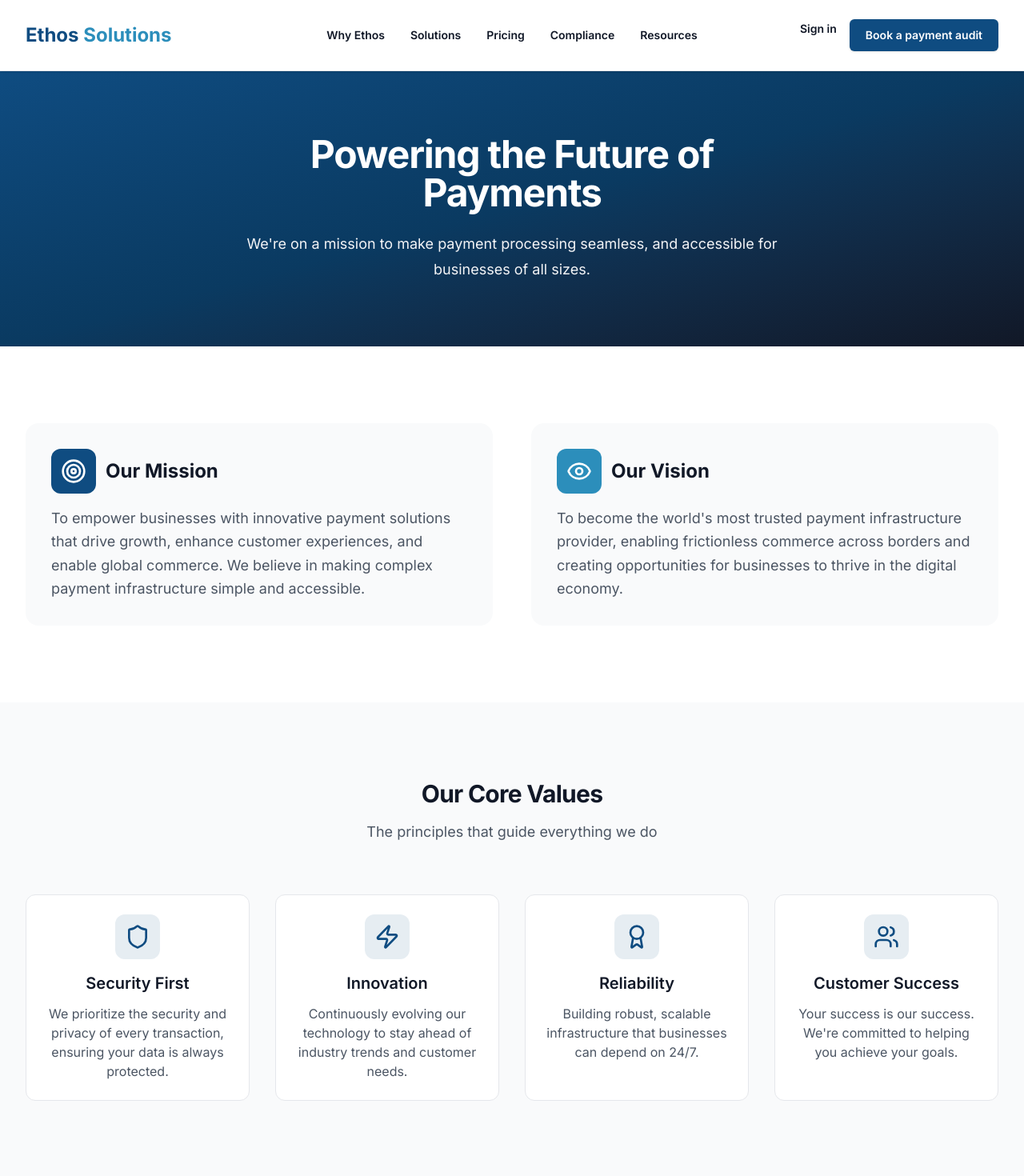
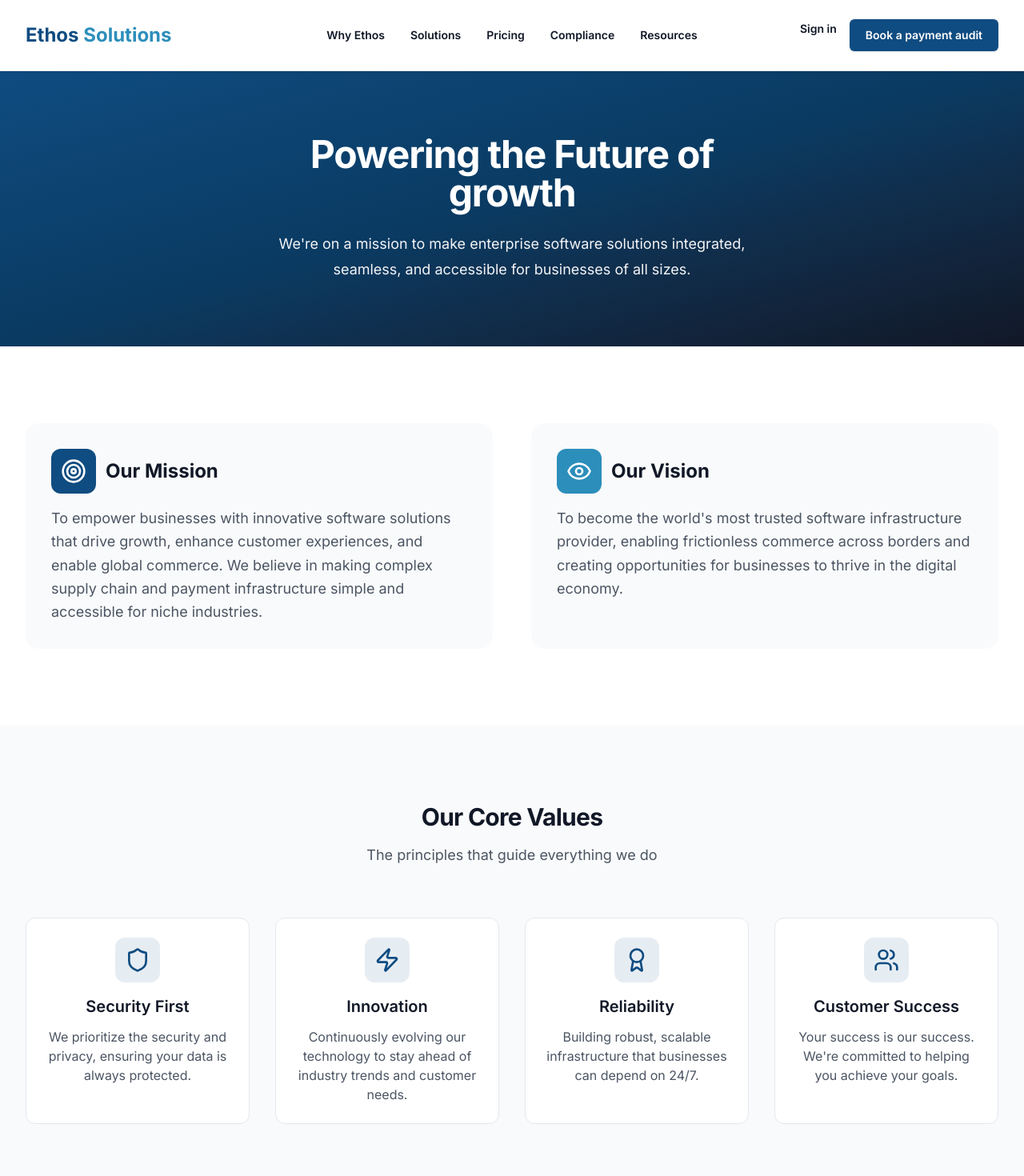
Before and after one commit to Bip3/ethossolutions, a Next.js app: page /about in a window 1280 px wide. Shown: the top 1470 px of the page at 80% size. Built offline with nearby package versions, Linux system fonts and the light colour scheme.

Commit message:
Updated language

```diff
--- a/app/about/page.tsx
+++ b/app/about/page.tsx
@@ -6,14 +6,14 @@ import { Target, Eye, Award, Users, Shield, Zap } from "lucide-react";
 export const metadata: Metadata = {
   title: "About Us",
   description:
-    "Learn about Ethos Solutions - our mission, values, and commitment to delivering world-class payment infrastructure for enterprises.",
+    "Learn about Ethos Solutions - our mission, values, and commitment to delivering world-class integrated software infrastructure for enterprises.",
 };
 
 const values = [
   {
     name: "Security First",
     description:
-      "We prioritize the security and privacy of every transaction, ensuring your data is always protected.",
+      "We prioritize the security and privacy, ensuring your data is always protected.",
     icon: Shield,
   },
   {
@@ -39,7 +39,7 @@ const values = [
 const milestones = [
   {
     year: "2015",
-    title: "Company Founded",
+    title: "Ayden  Founded",
     description: "Started with a vision to revolutionize payment processing",
   },
   {
@@ -75,10 +75,10 @@ export default function AboutPage() {
           <div className="mx-auto max-w-7xl px-6 lg:px-8">
             <div className="mx-auto max-w-2xl text-center">
               <h1 className="text-4xl font-bold tracking-tight sm:text-5xl mb-6">
-                Powering the Future of Payments
+                Powering the Future of growth
               </h1>
               <p className="text-lg leading-8 text-gray-100">
-                We're on a mission to make payment processing seamless,
+                We're on a mission to make enterprise software solutions integrated, seamless,
                 and accessible for businesses of all sizes.
               </p>
             </div>
@@ -99,10 +99,10 @@ export default function AboutPage() {
                   </h2>
                 </div>
                 <p className="text-gray-600 text-lg leading-relaxed">
-                  To empower businesses with innovative payment solutions that
+                  To empower businesses with innovative software solutions that
                   drive growth, enhance customer experiences, and enable global
-                  commerce. We believe in making complex payment infrastructure
-                  simple and accessible.
+                  commerce. We believe in making complex supply chain and payment infrastructure
+                  simple and accessible for niche industries.
                 </p>
               </div>
               <div className="p-8 bg-gray-50 rounded-2xl">
@@ -115,7 +115,7 @@ export default function AboutPage() {
                   </h2>
                 </div>
                 <p className="text-gray-600 text-lg leading-relaxed">
-                  To become the world's most trusted payment infrastructure
+                  To become the world's most trusted software infrastructure
                   provider, enabling frictionless commerce across borders and
                   creating opportunities for businesses to thrive in the digital
                   economy.
@@ -244,8 +244,7 @@ export default function AboutPage() {
                 Join Us on Our Journey
               </h2>
               <p className="text-lg text-gray-600 mb-8">
-                Partner with Ethos Solutions and be part of the future of
-                payments.
+                Partner with Ethos Solutions and be part of the future.
               </p>
               <a
                 href="/contact"
```
